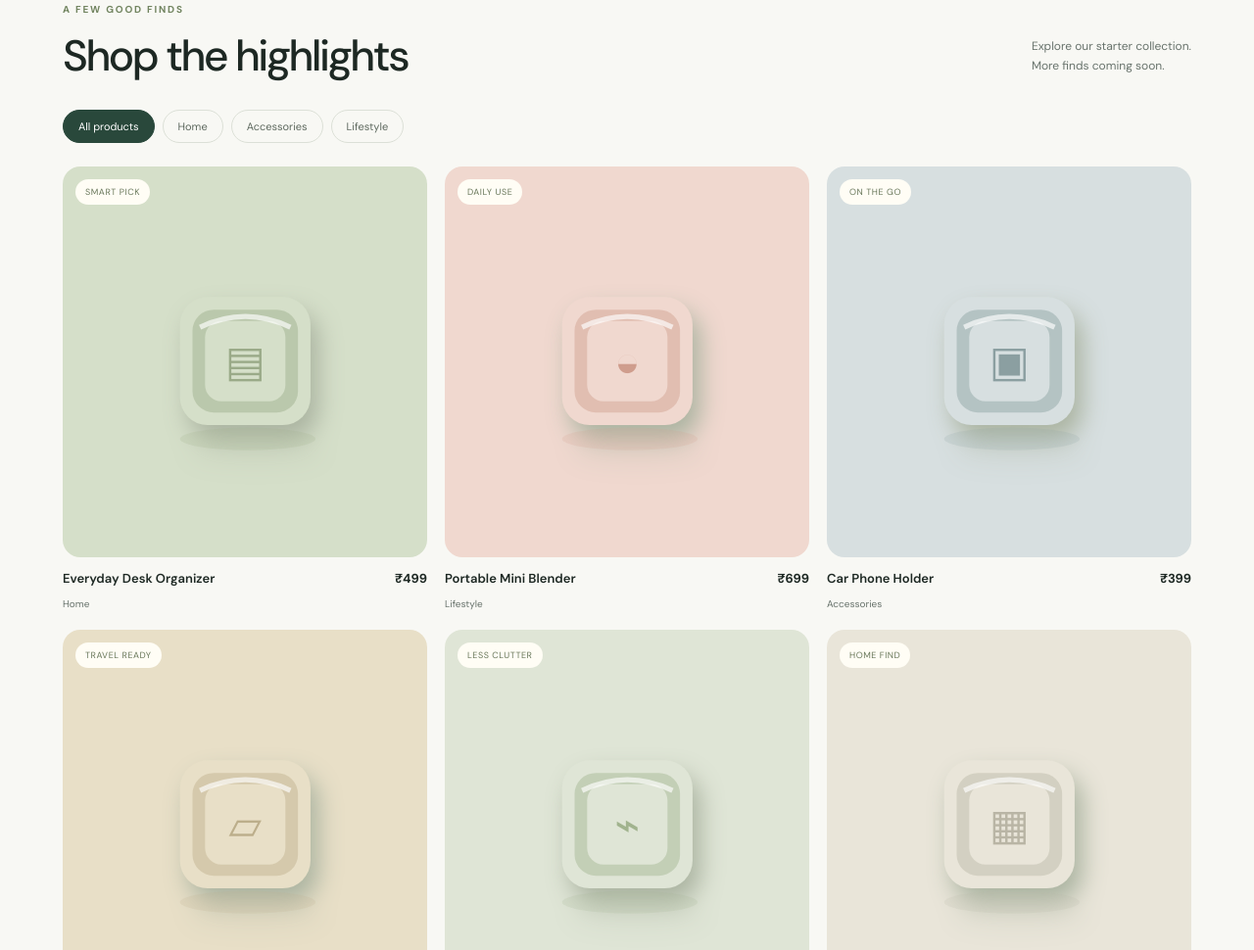
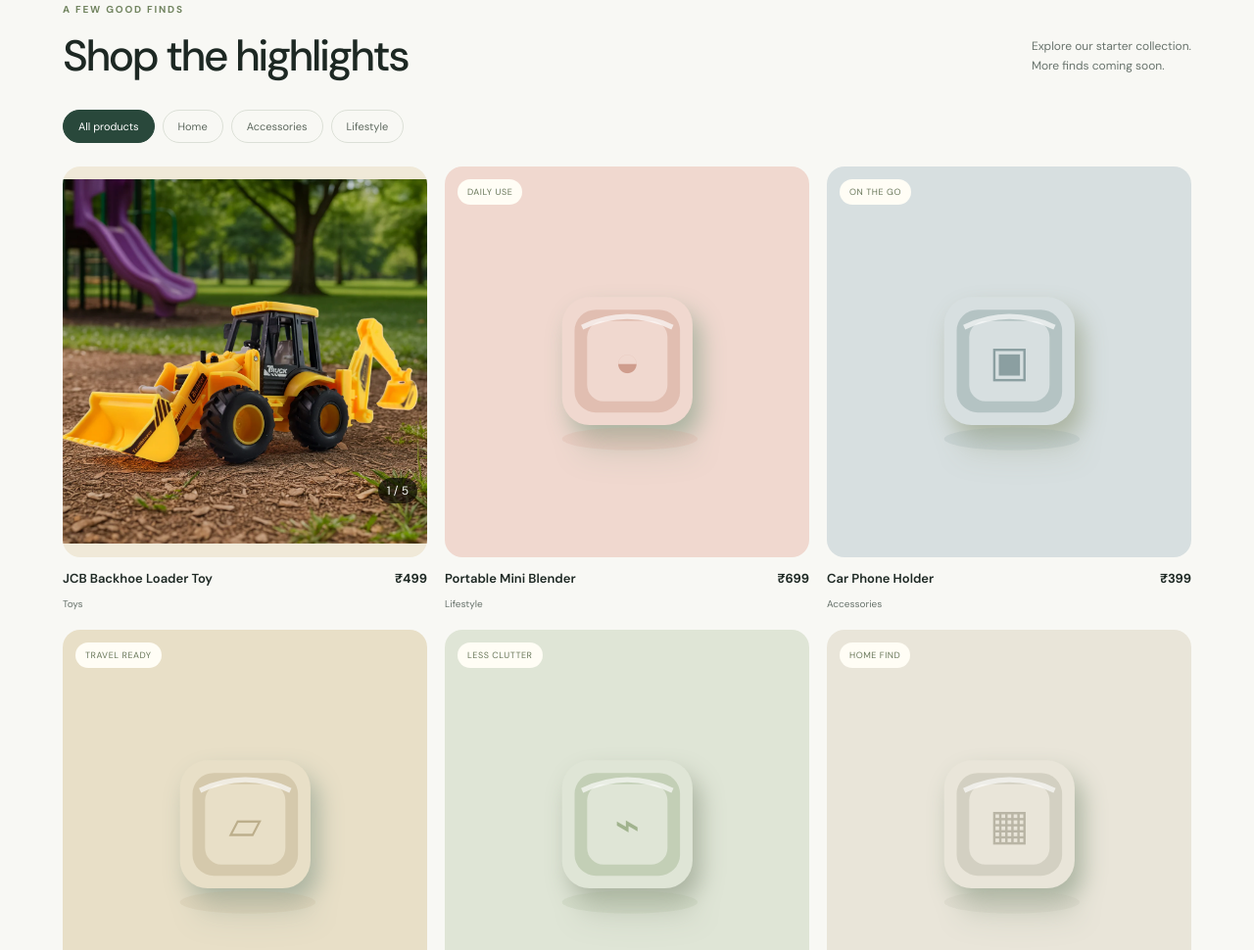
Before and after one commit to Navas2681/JaffyMart, a plain HTML site: page index.html in a window 1280 px wide. Shown: the part 735-1705 px from the top of the page at 98% size. Drawn offline with nearby package versions, Linux system fonts and the light colour scheme; a web font is replaced by a local one.

Commit message:
Add files via upload

```diff
--- a/script.js
+++ b/script.js
@@ -1,13 +1,27 @@
 const products = [
   {
-    id: "home-organizer",
-    name: "Everyday Desk Organizer",
-    category: "Home",
+    id: "C1P001",
+    name: "JCB Backhoe Loader Toy",
+    category: "Toys",
     price: 499,
-    tag: "SMART PICK",
-    icon: "▤",
-    colors: ["#d5dfc9", "#9aaa88"]
+    supplyPrice: 160.36,
+    sku: "19392_lala_friction_powered_truck_toy_1pc",
+
+    images: [
+        "images/image jcb-toy-1.jpg",
+        "images/image jcb-toy-2.jpg",
+        "images/image jcb-toy-3.jpg",
+        "images/image jcb-toy-5.jpg",
+        "images/image jcb-toy-4.jpg"
+    ],
+
+    tag: "BESTSELLER",
+    icon: "🚜",
+    colors: ["#f0e9d8", "#b9a77c"],
+
+    description: "Friction-powered construction toy for kids."
 },
+
   {
     id: "portable-blender",
     name: "Portable Mini Blender",
@@ -111,16 +125,46 @@ function renderProducts() {
         product.category === activeFilter
     );
 
-  productGrid.innerHTML = visibleProducts.map(product => `
+    productGrid.innerHTML = visibleProducts.map(product => {
+        const images = product.images || [];
+        const light = product.colors?.[0] || "#f0e9d8";
+
+        const gallery = images.length > 0
+            ? `
+                <div class="product-gallery">
+                    <div class="gallery-track">
+                        ${images.map((image, index) => `
+                            <img
+                                src="${image}"
+                                alt="${product.name} - Photo ${index + 1}"
+                                loading="lazy"
+                            >
+                        `).join("")}
+                    </div>
+
+                    <span class="gallery-counter">
+                        1 / ${images.length}
+                    </span>
+                </div>
+            `
+            : `
+                <div class="visual">
+                    ${productIllustration({
+                        ...product,
+                        colors: product.colors || ["#f0e9d8", "#b9a77c"],
+                        icon: product.icon || "🛍️"
+                    })}
+                </div>
+            `;
+
+        return `
             <article class="product-card">
                 <div class="product-image"
-        style="background:${product.colors[0]}">
+                    style="background:${light}">
 
-        <span class="product-tag">${product.tag}</span>
+                    <span class="product-tag">${product.tag || ""}</span>
 
-        <div class="visual">
-          ${productIllustration(product)}
-        </div>
+                    ${gallery}
 
                     <button class="product-quick"
                         data-add="${product.id}">
@@ -141,7 +185,8 @@ function renderProducts() {
                     </span>
                 </div>
             </article>
-  `).join("");
+        `;
+    }).join("");
 }
 
 function openCart() {
@@ -262,6 +307,30 @@ productGrid.addEventListener("click", event => {
   }
 });
 
+// Update image counter when customers swipe
+productGrid.addEventListener("scroll", event => {
+  const track = event.target;
+
+  if (!track.classList.contains("gallery-track")) {
+    return;
+  }
+
+  const gallery = track.closest(".product-gallery");
+  const counter = gallery?.querySelector(".gallery-counter");
+
+  if (!counter || track.clientWidth === 0) {
+    return;
+  }
+
+  const currentIndex = Math.round(
+    track.scrollLeft / track.clientWidth
+  );
+
+  const totalImages = track.querySelectorAll("img").length;
+
+  counter.textContent = `${currentIndex + 1} / ${totalImages}`;
+}, true);
+
 // Remove products from cart
 cartItems.addEventListener("click", event => {
   const button = event.target.closest("[data-remove]");
--- a/style.css
+++ b/style.css
@@ -135,3 +135,59 @@ h1 em, h2 em { font-family: "Playfair Display", serif; font-weight: 500; }
   .product-image { min-height: 260px; }
   .hero-art { min-height: 280px; }
 }
+
+/* JaffyMart swipeable product gallery */
+
+.product-gallery {
+    position: absolute;
+    inset: 0;
+    width: 100%;
+    height: 100%;
+    overflow: hidden;
+}
+
+.gallery-track {
+    display: flex;
+    width: 100%;
+    height: 100%;
+    overflow-x: auto;
+    overflow-y: hidden;
+    scroll-snap-type: x mandatory;
+    scroll-behavior: smooth;
+    scrollbar-width: none;
+    -webkit-overflow-scrolling: touch;
+}
+
+.gallery-track::-webkit-scrollbar {
+    display: none;
+}
+
+.gallery-track img {
+    flex: 0 0 100%;
+    width: 100%;
+    height: 100%;
+    object-fit: contain;
+    scroll-snap-align: start;
+}
+
+.gallery-counter {
+    position: absolute;
+    right: 10px;
+    bottom: 55px;
+    padding: 5px 9px;
+    border-radius: 20px;
+    background: rgba(0, 0, 0, 0.65);
+    color: white;
+    font-size: 12px;
+    pointer-events: none;
+}
+
+/* Keep product buttons above the gallery */
+.product-quick {
+    z-index: 2;
+}
+
+.product-image {
+    position: relative;
+    overflow: hidden;
+}
```
Also changed, not shown: images/image jcb-toy-1.jpg (added), images/image jcb-toy-2.jpg (added), images/image jcb-toy-3.jpg (added), images/image jcb-toy-4.jpg (added), images/image jcb-toy-5.jpg (added). Lines whose indentation alone changed are shown as unchanged.
